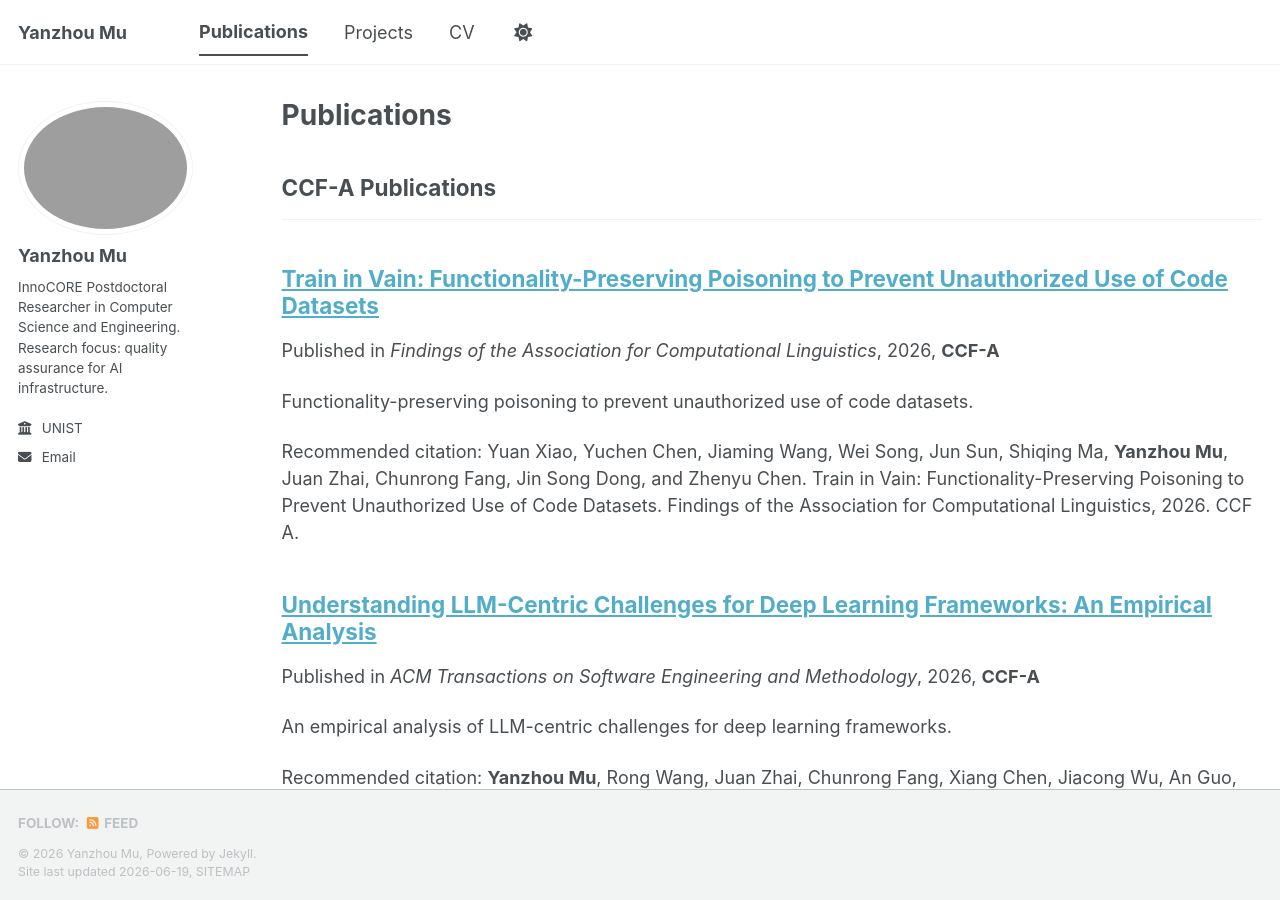
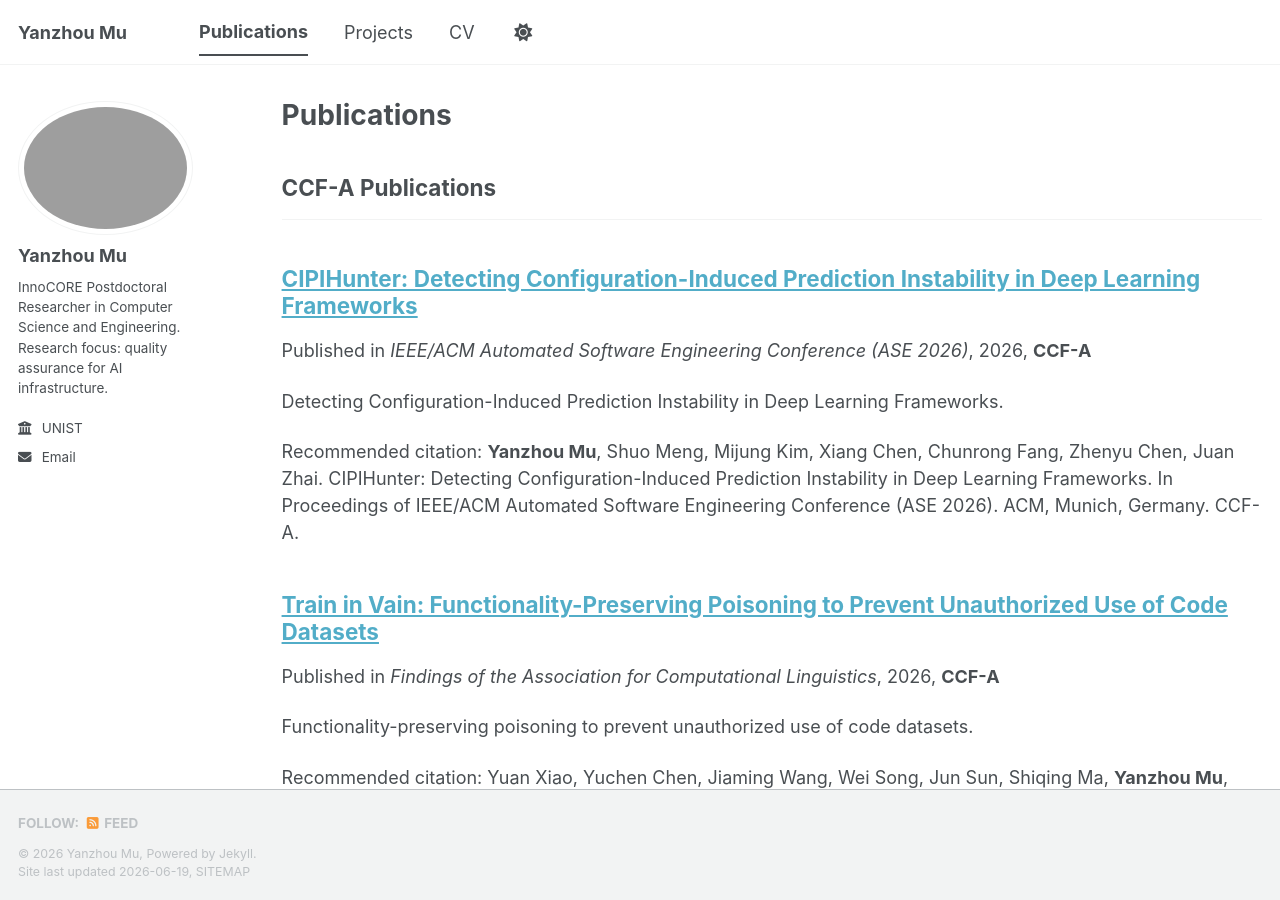
Before and after one commit to muyanzhou96/muyanzhou96.github.io, a Jekyll site: the page built from _pages/publications.html, in a window 1280 px wide and 900 px high. Built offline with Jekyll 4.4.1, drawn with Linux system fonts in a browser that asks for light colours; a script bundle is joined from its source files by our own code; library files that are not in the unit come from our copies.

Commit message:
0619 updatease2026

```diff
--- /dev/null
+++ b/_publications/2026-06-18-cipihunter.md
@@ -0,0 +1,13 @@
+---
+title: "CIPIHunter: Detecting Configuration-Induced Prediction Instability in Deep Learning Frameworks"
+collection: publications
+category: conferences
+ccf: "A"
+permalink: /publication/2026-06-18-cipihunter
+excerpt: "Detecting Configuration-Induced Prediction Instability in Deep Learning Frameworks."
+date: 2026-06-18
+venue: "IEEE/ACM Automated Software Engineering Conference (ASE 2026)"
+citation: "Yanzhou Mu, Shuo Meng, Mijung Kim, Xiang Chen, Chunrong Fang, Zhenyu Chen, Juan Zhai. CIPIHunter: Detecting Configuration-Induced Prediction Instability in Deep Learning Frameworks. In Proceedings of IEEE/ACM Automated Software Engineering Conference (ASE 2026). ACM, Munich, Germany. CCF-A."
+---
+
+This publication is listed from the LaTeX resume in `resume/main-en.tex`.
```
Also changed, not shown: _pages/about.md (+2 -10 lines).
